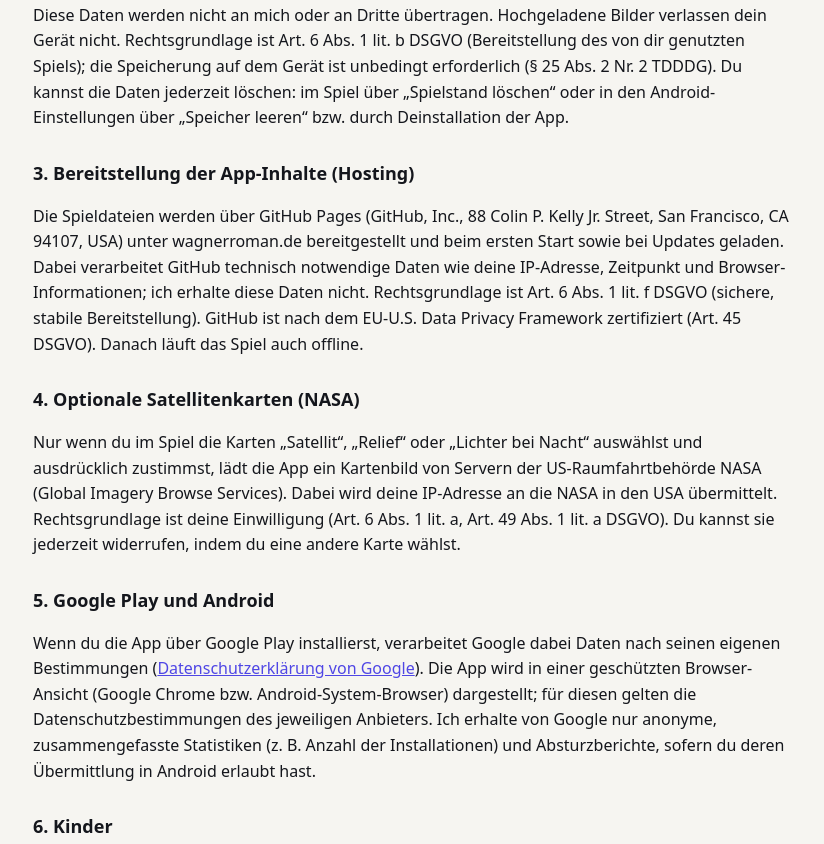
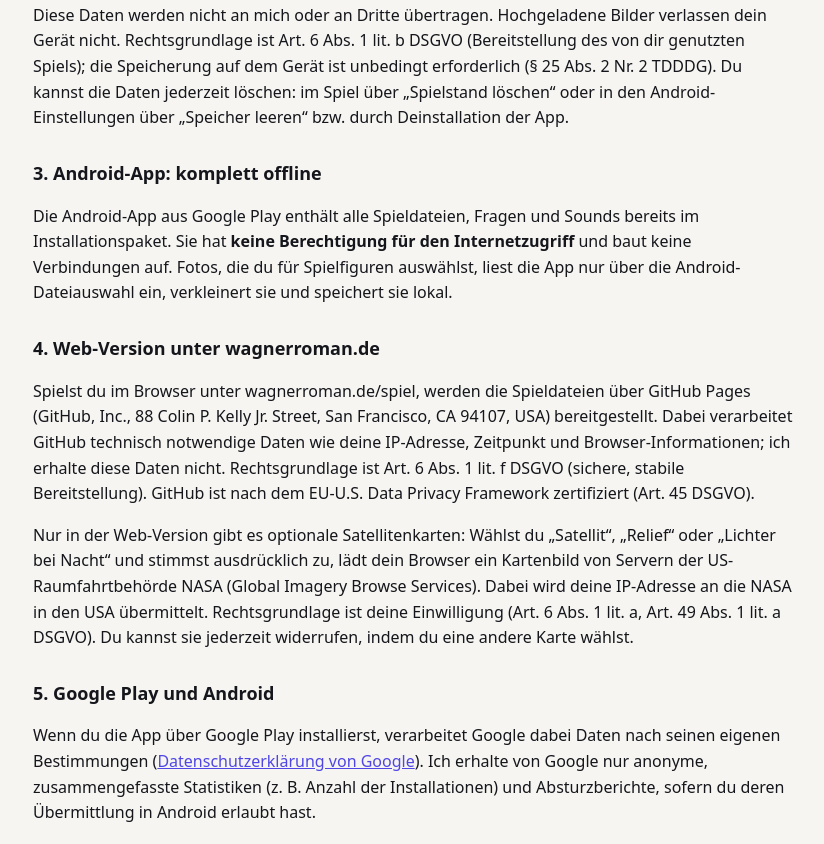
Before and after one commit to g07785/g07785.github.io, a plain HTML site: page spiel/datenschutz.html in a window 1280 px wide. Shown: the part 658-1502 px from the top of the page, without its empty margins (227-1051 px from the left). Drawn offline with Linux system fonts and the light colour scheme.

Commit message:
Datenschutzerklärung für Play-Store-App aktualisiert

```diff
--- a/spiel/datenschutz.html
+++ b/spiel/datenschutz.html
@@ -36,14 +36,15 @@ p,li{color:var(--text)}small,.muted{color:var(--muted)}a{color:var(--p)}
 </ul>
 <p>Diese Daten werden nicht an mich oder an Dritte übertragen. Hochgeladene Bilder verlassen dein Gerät nicht. Rechtsgrundlage ist Art. 6 Abs. 1 lit. b DSGVO (Bereitstellung des von dir genutzten Spiels); die Speicherung auf dem Gerät ist unbedingt erforderlich (§ 25 Abs. 2 Nr. 2 TDDDG). Du kannst die Daten jederzeit löschen: im Spiel über „Spielstand löschen“ oder in den Android-Einstellungen über „Speicher leeren“ bzw. durch Deinstallation der App.</p>
 
-<h2>3. Bereitstellung der App-Inhalte (Hosting)</h2>
-<p>Die Spieldateien werden über GitHub Pages (GitHub, Inc., 88 Colin P. Kelly Jr. Street, San Francisco, CA 94107, USA) unter wagnerroman.de bereitgestellt und beim ersten Start sowie bei Updates geladen. Dabei verarbeitet GitHub technisch notwendige Daten wie deine IP-Adresse, Zeitpunkt und Browser-Informationen; ich erhalte diese Daten nicht. Rechtsgrundlage ist Art. 6 Abs. 1 lit. f DSGVO (sichere, stabile Bereitstellung). GitHub ist nach dem EU-U.S. Data Privacy Framework zertifiziert (Art. 45 DSGVO). Danach läuft das Spiel auch offline.</p>
+<h2>3. Android-App: komplett offline</h2>
+<p>Die Android-App aus Google Play enthält alle Spieldateien, Fragen und Sounds bereits im Installationspaket. Sie hat <b>keine Berechtigung für den Internetzugriff</b> und baut keine Verbindungen auf. Fotos, die du für Spielfiguren auswählst, liest die App nur über die Android-Dateiauswahl ein, verkleinert sie und speichert sie lokal.</p>
 
-<h2>4. Optionale Satellitenkarten (NASA)</h2>
-<p>Nur wenn du im Spiel die Karten „Satellit“, „Relief“ oder „Lichter bei Nacht“ auswählst und ausdrücklich zustimmst, lädt die App ein Kartenbild von Servern der US-Raumfahrtbehörde NASA (Global Imagery Browse Services). Dabei wird deine IP-Adresse an die NASA in den USA übermittelt. Rechtsgrundlage ist deine Einwilligung (Art. 6 Abs. 1 lit. a, Art. 49 Abs. 1 lit. a DSGVO). Du kannst sie jederzeit widerrufen, indem du eine andere Karte wählst.</p>
+<h2>4. Web-Version unter wagnerroman.de</h2>
+<p>Spielst du im Browser unter wagnerroman.de/spiel, werden die Spieldateien über GitHub Pages (GitHub, Inc., 88 Colin P. Kelly Jr. Street, San Francisco, CA 94107, USA) bereitgestellt. Dabei verarbeitet GitHub technisch notwendige Daten wie deine IP-Adresse, Zeitpunkt und Browser-Informationen; ich erhalte diese Daten nicht. Rechtsgrundlage ist Art. 6 Abs. 1 lit. f DSGVO (sichere, stabile Bereitstellung). GitHub ist nach dem EU-U.S. Data Privacy Framework zertifiziert (Art. 45 DSGVO).</p>
+<p>Nur in der Web-Version gibt es optionale Satellitenkarten: Wählst du „Satellit“, „Relief“ oder „Lichter bei Nacht“ und stimmst ausdrücklich zu, lädt dein Browser ein Kartenbild von Servern der US-Raumfahrtbehörde NASA (Global Imagery Browse Services). Dabei wird deine IP-Adresse an die NASA in den USA übermittelt. Rechtsgrundlage ist deine Einwilligung (Art. 6 Abs. 1 lit. a, Art. 49 Abs. 1 lit. a DSGVO). Du kannst sie jederzeit widerrufen, indem du eine andere Karte wählst.</p>
 
 <h2>5. Google Play und Android</h2>
-<p>Wenn du die App über Google Play installierst, verarbeitet Google dabei Daten nach seinen eigenen Bestimmungen (<a href="https://policies.google.com/privacy">Datenschutzerklärung von Google</a>). Die App wird in einer geschützten Browser-Ansicht (Google Chrome bzw. Android-System-Browser) dargestellt; für diesen gelten die Datenschutzbestimmungen des jeweiligen Anbieters. Ich erhalte von Google nur anonyme, zusammengefasste Statistiken (z. B. Anzahl der Installationen) und Absturzberichte, sofern du deren Übermittlung in Android erlaubt hast.</p>
+<p>Wenn du die App über Google Play installierst, verarbeitet Google dabei Daten nach seinen eigenen Bestimmungen (<a href="https://policies.google.com/privacy">Datenschutzerklärung von Google</a>). Ich erhalte von Google nur anonyme, zusammengefasste Statistiken (z. B. Anzahl der Installationen) und Absturzberichte, sofern du deren Übermittlung in Android erlaubt hast.</p>
 
 <h2>6. Kinder</h2>
 <p>Die App richtet sich nicht gezielt an Kinder unter 13 Jahren und erhebt wissentlich keine personenbezogenen Daten von Kindern.</p>
```
